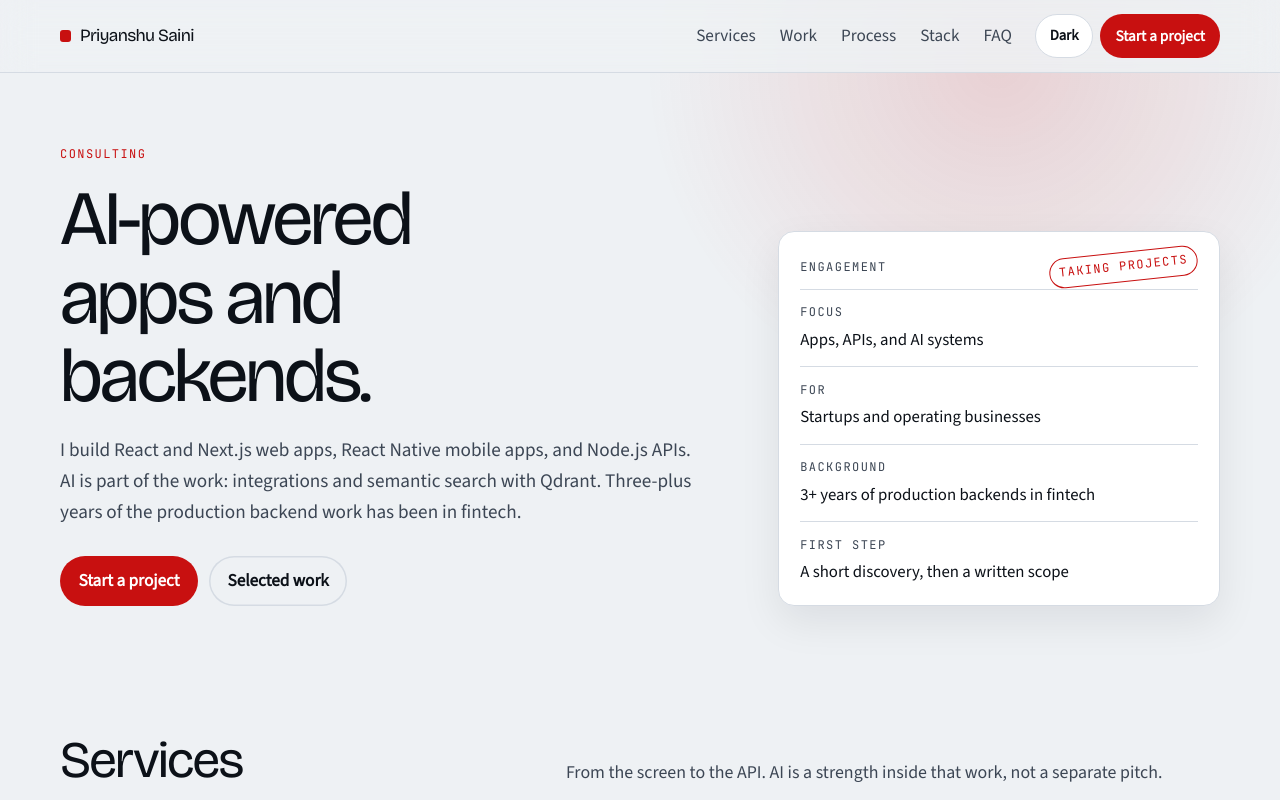
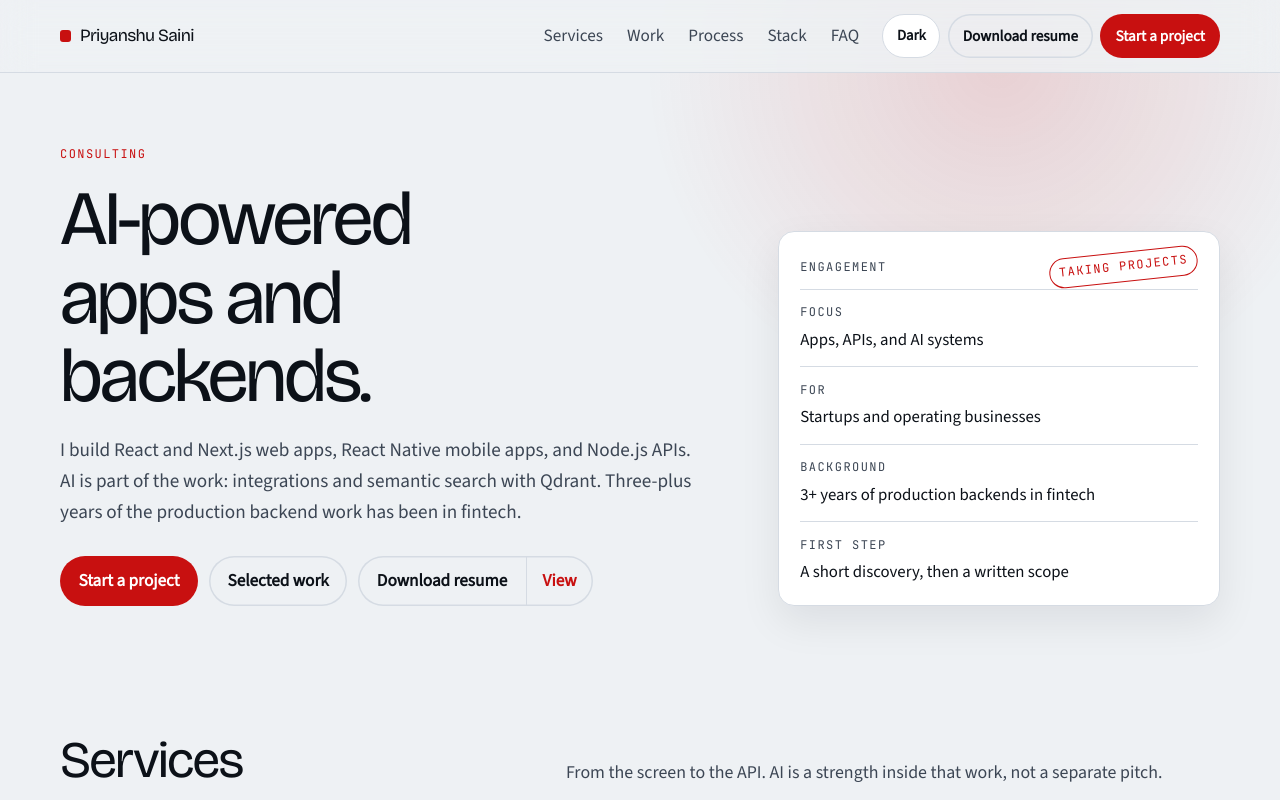
Before and after one commit to priyanshusaini1102/priyanshuxdev, a React (Vite) app: page / in a window 1280 px wide. Shown: the top 800 px of the page. Built offline with nearby package versions, Linux system fonts and the light colour scheme.

Commit message:
Add a Download resume button
Add a Download resume control in the hero, header, mobile menu, and contact section, and serve the resume at /resume.pdf.

```diff
--- a/src/components/Inquiry.jsx
+++ b/src/components/Inquiry.jsx
@@ -2,6 +2,7 @@ import { useState } from "react"
 import { site } from "../content.js"
 import { useReveal } from "../useReveal.js"
 import Outbound from "./Outbound.jsx"
+import ResumeLink from "./ResumeLink.jsx"
 
 export default function Inquiry() {
   const section = site.contact
@@ -48,6 +49,7 @@ export default function Inquiry() {
               </li>
             ))}
           </ul>
+          <ResumeLink withView className="contact-resume" />
         </div>
 
         <form className="inquiry" onSubmit={onSubmit} noValidate={false}>
--- a/src/components/Intro.jsx
+++ b/src/components/Intro.jsx
@@ -1,4 +1,5 @@
 import { site } from "../content.js"
+import ResumeLink from "./ResumeLink.jsx"
 
 export default function Intro() {
   const { hero } = site
@@ -12,6 +13,7 @@ export default function Intro() {
           <div className="intro-actions">
             <a className="button" href="#contact">{hero.primaryCta}</a>
             <a className="button button-ghost" href="#work">{hero.secondaryCta}</a>
+            <ResumeLink withView />
           </div>
         </div>
 
--- /dev/null
+++ b/src/components/ResumeLink.jsx
@@ -0,0 +1,30 @@
+import { site } from "../content.js"
+
+export default function ResumeLink({ variant = "ghost", withView = false, className = "", onClick }) {
+  const { href, label, fileName } = site.resume
+  const buttonClass = [
+    "button",
+    variant === "small" ? "button-small" : "",
+    variant === "solid" ? "" : "button-ghost",
+    withView ? "" : className,
+  ].filter(Boolean).join(" ")
+
+  const download = (
+    <a className={buttonClass} href={href} download={fileName} onClick={onClick}>
+      {label}
+      <span className="sr-only"> (PDF)</span>
+    </a>
+  )
+
+  if (!withView) return download
+
+  return (
+    <div className={["resume-pair", className].filter(Boolean).join(" ")} role="group" aria-label="Resume">
+      {download}
+      <a className="resume-view" href={href} target="_blank" rel="noopener noreferrer">
+        View
+        <span className="sr-only"> resume (opens in a new tab)</span>
+      </a>
+    </div>
+  )
+}
--- a/src/components/TopBar.jsx
+++ b/src/components/TopBar.jsx
@@ -1,6 +1,7 @@
 import { useEffect, useId, useLayoutEffect, useRef, useState } from "react"
 import { createPortal } from "react-dom"
 import { site } from "../content.js"
+import ResumeLink from "./ResumeLink.jsx"
 
 function readTheme() {
   return document.documentElement.dataset.theme === "dark" ? "dark" : "light"
@@ -196,6 +197,7 @@ export default function TopBar() {
       <a className="button button-small menu-cta" href="#contact" onClick={followLink}>
         {site.hero.primaryCta}
       </a>
+      <ResumeLink variant="small" className="menu-resume" onClick={open ? followLink : undefined} />
     </nav>
   )
 
@@ -226,6 +228,7 @@ export default function TopBar() {
               {theme === "dark" ? "Light" : "Dark"}
               <span className="sr-only"> appearance</span>
             </button>
+            <ResumeLink variant="small" className="desk-resume" />
             <a className="button button-small desk-cta" href="#contact">
               {site.hero.primaryCta}
             </a>
--- a/src/content.js
+++ b/src/content.js
@@ -25,6 +25,12 @@ export const site = {
     { label: "GitHub", href: "https://github.com/priyanshusaini1102" },
     { label: "LinkedIn", href: "https://www.linkedin.com/in/priyanshusaini1102/" },
   ],
+  // public/resume.pdf — served at /resume.pdf
+  resume: {
+    label: "Download resume",
+    href: "/resume.pdf",
+    fileName: "Priyanshu-Saini-Resume.pdf",
+  },
   hero: {
     kicker: "Consulting",
     title: "AI-powered apps and backends.",
--- a/src/index.css
+++ b/src/index.css
@@ -290,7 +290,8 @@ main,
   background: var(--paper);
 }
 
-.menu-cta {
+.menu-cta,
+.menu-resume {
   display: none;
 }
 
@@ -384,8 +385,73 @@ html.menu-lock body {
 .intro-actions {
   display: flex;
   flex-wrap: wrap;
+  align-items: center;
   gap: 0.7rem;
   margin-top: 1.8rem;
+}
+
+.resume-pair {
+  display: inline-flex;
+  align-items: stretch;
+  align-self: center;
+  max-width: 100%;
+  border-radius: 999px;
+  background: transparent;
+  box-shadow: inset 0 0 0 1.5px var(--line);
+  transition: box-shadow 160ms ease, background 160ms ease;
+}
+
+.resume-pair:hover {
+  background: var(--paper);
+  box-shadow: inset 0 0 0 1.5px var(--ink);
+}
+
+.resume-pair .button {
+  border-radius: 999px 0 0 999px;
+  background: transparent;
+  box-shadow: none;
+  white-space: nowrap;
+}
+
+.resume-pair .button:hover,
+.resume-pair .button-ghost:hover {
+  background: transparent;
+  box-shadow: none;
+  transform: none;
+}
+
+.resume-view {
+  display: inline-flex;
+  align-items: center;
+  justify-content: center;
+  min-width: 44px;
+  min-height: 48px;
+  padding: 0.7rem 1rem;
+  border-left: 1.5px solid var(--line);
+  border-radius: 0 999px 999px 0;
+  color: var(--accent-text);
+  font-weight: 600;
+  text-decoration: none;
+  white-space: nowrap;
+  background: transparent;
+  transition: color 160ms ease, border-color 160ms ease;
+}
+
+.resume-pair:hover .resume-view {
+  border-left-color: var(--ink);
+}
+
+.resume-view:hover {
+  color: var(--ink);
+}
+
+.contact-resume {
+  margin-top: 1.35rem;
+}
+
+.desk-resume,
+.menu-resume {
+  white-space: nowrap;
 }
 
 .intro-copy > * {
@@ -862,7 +928,8 @@ html.menu-lock body {
     display: inline-flex;
   }
 
-  .desk-cta {
+  .desk-cta,
+  .desk-resume {
     display: none;
   }
 
@@ -908,6 +975,11 @@ html.menu-lock body {
   .menu-cta {
     display: inline-flex;
     margin-top: auto;
+  }
+
+  .menu.open .menu-resume {
+    display: inline-flex;
+    margin-top: 0.4rem;
   }
 
   .intro-grid,
```
Also changed, not shown: 1 other file (tests, documents, lock files or other folders).
